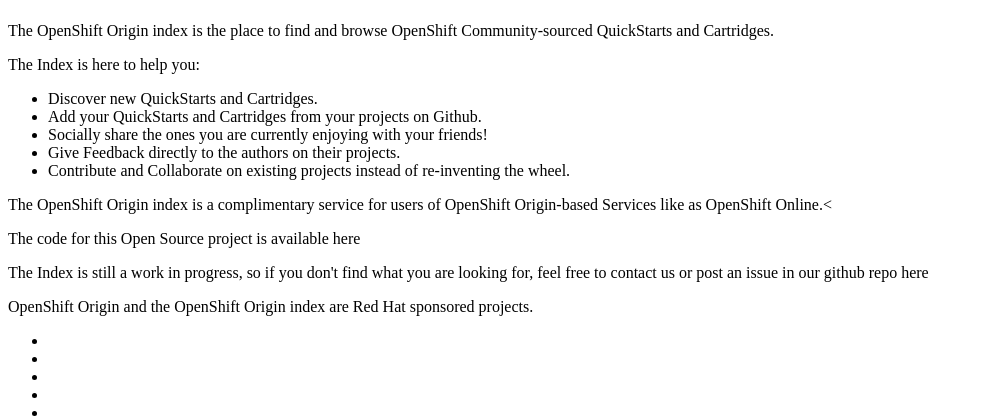
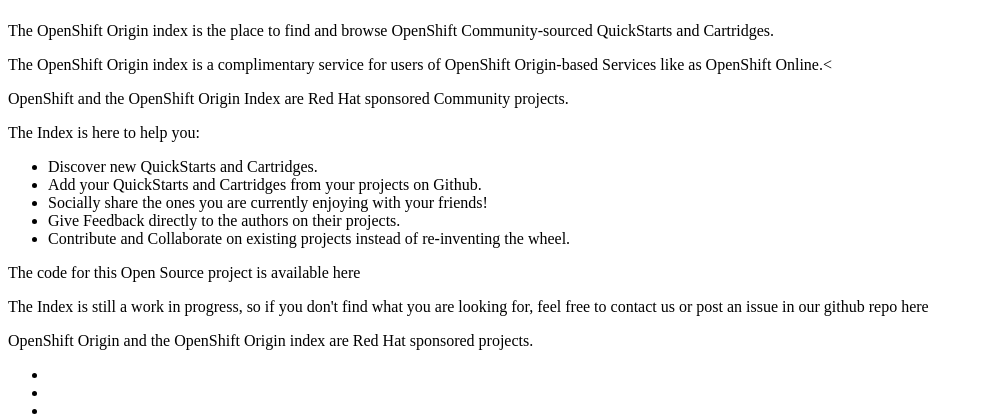
Before and after one commit to openshift/oo-index, a Flask app: template wsgi/templates/about.html in a window 1280 px wide. Shown: the part 239-659 px from the top of the page, without its empty margins (0-983 px from the left). Run offline with Flask 2, Linux system fonts and the light colour scheme; the template is opened without the code that fills it, so the values that code supplies are empty.

Commit message:
Still needs urls added.

```diff
--- a/wsgi/templates/about.html
+++ b/wsgi/templates/about.html
@@ -6,7 +6,12 @@
 
 <div class="shadow white-background padding-30">
 <h2></h2>
-<p>The OpenShift Origin index is the place to find and browse OpenShift Community-sourced QuickStarts and Cartridges.
+<p>The OpenShift Origin index is the place to find and browse OpenShift
+Community-sourced QuickStarts and Cartridges.</p>
+<p>The OpenShift Origin index is a complimentary service for users of OpenShift Origin-based Services like as OpenShift Online.<</p>
+<p>OpenShift and the OpenShift Origin Index are Red Hat sponsored Community projects.</p>
+
+
 <p>The Index is here to help you:</p>
 <ul>
 <li>Discover new QuickStarts and Cartridges.</li>
@@ -15,7 +20,6 @@
 <li>Give Feedback directly to the authors on their projects.</li>
 <li>Contribute and Collaborate on existing projects instead of re-inventing the wheel.</li>
 </ul>
-<p>The OpenShift Origin index is a complimentary service for users of OpenShift Origin-based Services like as OpenShift Online.<</p>
 <p>The code for this Open Source project is available here</p>
 <p>The Index is still a work in progress, so if you don't find what you are looking for, feel free to contact us or post an issue in our github repo here</p>
 
```
